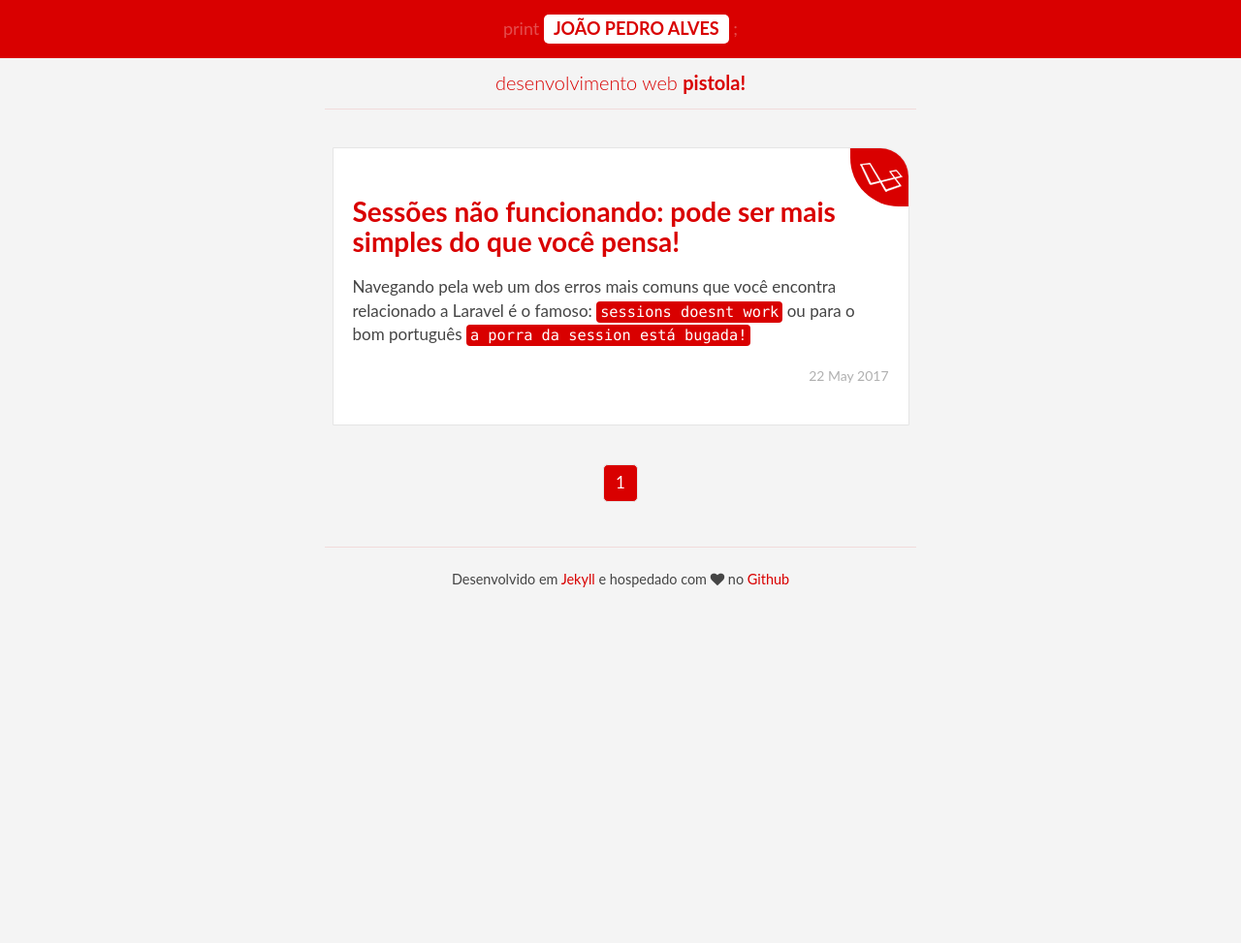
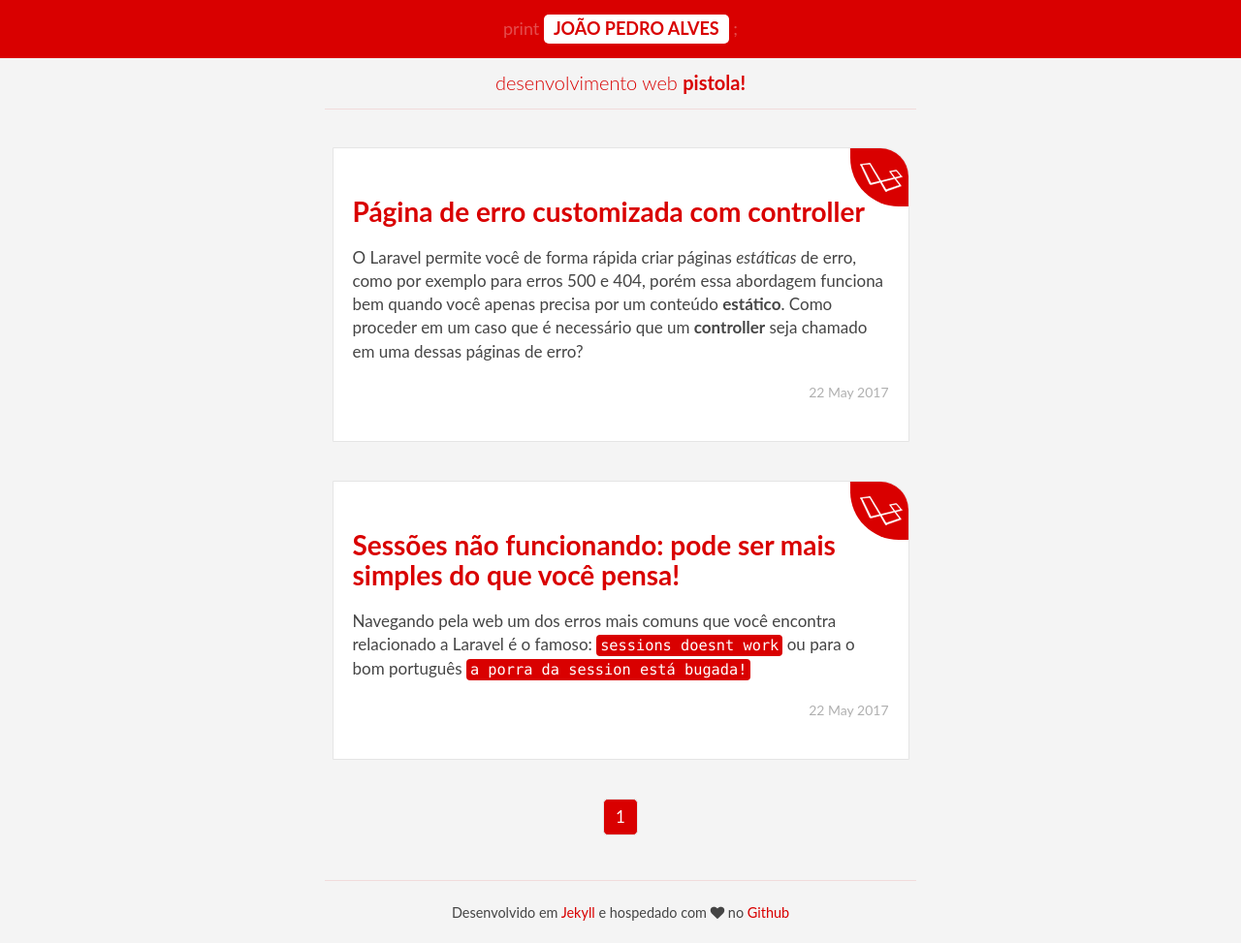
Before and after one commit to joao-pedro-alves/joao-pedro-alves.github.io, a Jekyll site: the page built from index.html, in a window 1280 px wide. Shown: the whole page at 97% size. Built offline with Jekyll 4.4.1, drawn with Linux system fonts in a browser that asks for light colours; the list of posts is cut into pages by our own code; before the commit the page ends 900 px from its top, so only the background shows below that.

Commit message:
new custom error controller article + minor front-end updating

```diff
--- a/_layouts/post.html
+++ b/_layouts/post.html
@@ -1,7 +1,7 @@
 {% include header.html %}
 <main id="post-page">
 	<div class="container-fluid">
-		<div class="col-md-6 col-md-offset-3 col-sm-8 col-sm-offset-2">
+		<div class="col-md-8 col-md-offset-2 col-sm-10 col-sm-offset-1">
 				<time datetime="{{ page.date | date_to_long_string }}">{{ page.date | date: "%-d %B %Y" }}</time>
 			<h1>{{ page.title }}</h1>
 			<section class="post-content">{{ page.content }}</section>
--- /dev/null
+++ b/_posts/laravel/2017-05-22-pagina-de-erro-customizada-com-controller.md
@@ -0,0 +1,68 @@
+---
+layout: post
+title: "Página de erro customizada com controller"
+date: 2017-05-22 20:06:00 -0300
+categories: laravel
+---
+
+O Laravel permite você de forma rápida criar páginas *estáticas* de erro, como por exemplo para erros 500 e 404, porém essa abordagem funciona bem quando você apenas precisa por um conteúdo **estático**. Como proceder em um caso que é necessário que um **controller** seja chamado em uma dessas páginas de erro?
+
+Para esses casos, primeiramente é necessário criar uma rota que será o end-point para sua página de erro. Podemos criar uma simples rota como:
+
+**Rota**
+{% highlight php linenos %}
+<?php
+Route::get('/pagina-nao-encontrada', 'PagesController@error')->name('404');
+{% endhighlight %}
+
+E então um controller para a mesma:
+
+**Controller (PagesController)**
+{% highlight php linenos %}
+<?php
+...
+public function error(Request $request)
+{
+	return 'Minha página de erro com controller';
+}
+{% endhighlight %}
+
+Pronto. Com isso temos uma rota para nossa página de erro e um controller para ela. Até esse ponto é apenas uma rota comum. Agora faremos a mágica acontecer. Iremos dizer ao Laravel que sempre que ocorrer um erro o usuário deverá ser redirecionado para essa rota.
+
+No arquivo `app/exceptions/handler.php` vamos procurar o método `render` e muda-lo para algo como:
+
+{% highlight php linenos %}
+<?php
+...
+public function render($request, Exception $e)
+{
+    if (!config('app.debug')) {
+        return redirect()->route('404');
+    }
+    return parent::render($request, $e);
+}
+{% endhighlight %}
+
+E a partir daí **todos** os erros que ocorrerem no Laravel fará o usuário ser redirecionado para nossa rota de erro. Lembrando que no código acima isso **só ocorrerá se o *debug* estiver como FALSE**
+
+> Vale lembrar que a abordagem acima vai redirecionar o usuário **independente do erro que ocorra**.
+
+---
+
+Também é possível condicionar esse comportamento a uma lista de erros específicos, como por exemplo o 500 e o 404. Por exemplo:
+
+{% highlight php linenos %}
+<?php
+...
+public function render($request, Exception $e)
+{
+    if (!config('app.debug') && in_array($e->getCode(), [404, 500])) {
+        return redirect()->route('404');
+    }
+    return parent::render($request, $e);
+}
+{% endhighlight %}
+
+---
+
+Essa é a dica de hoje! Até a próxima ;)
```
Also changed, not shown: 5 other files.
